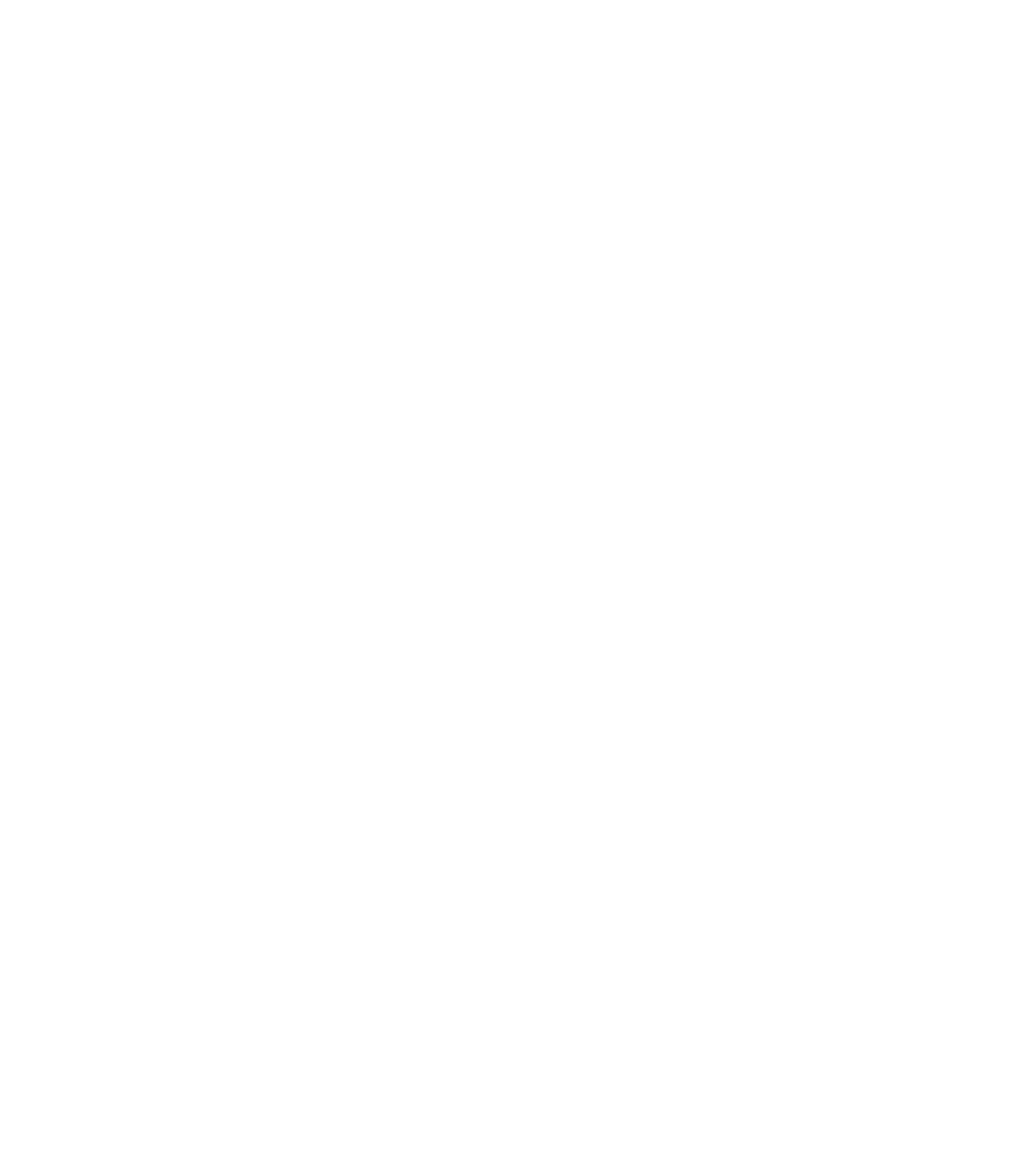
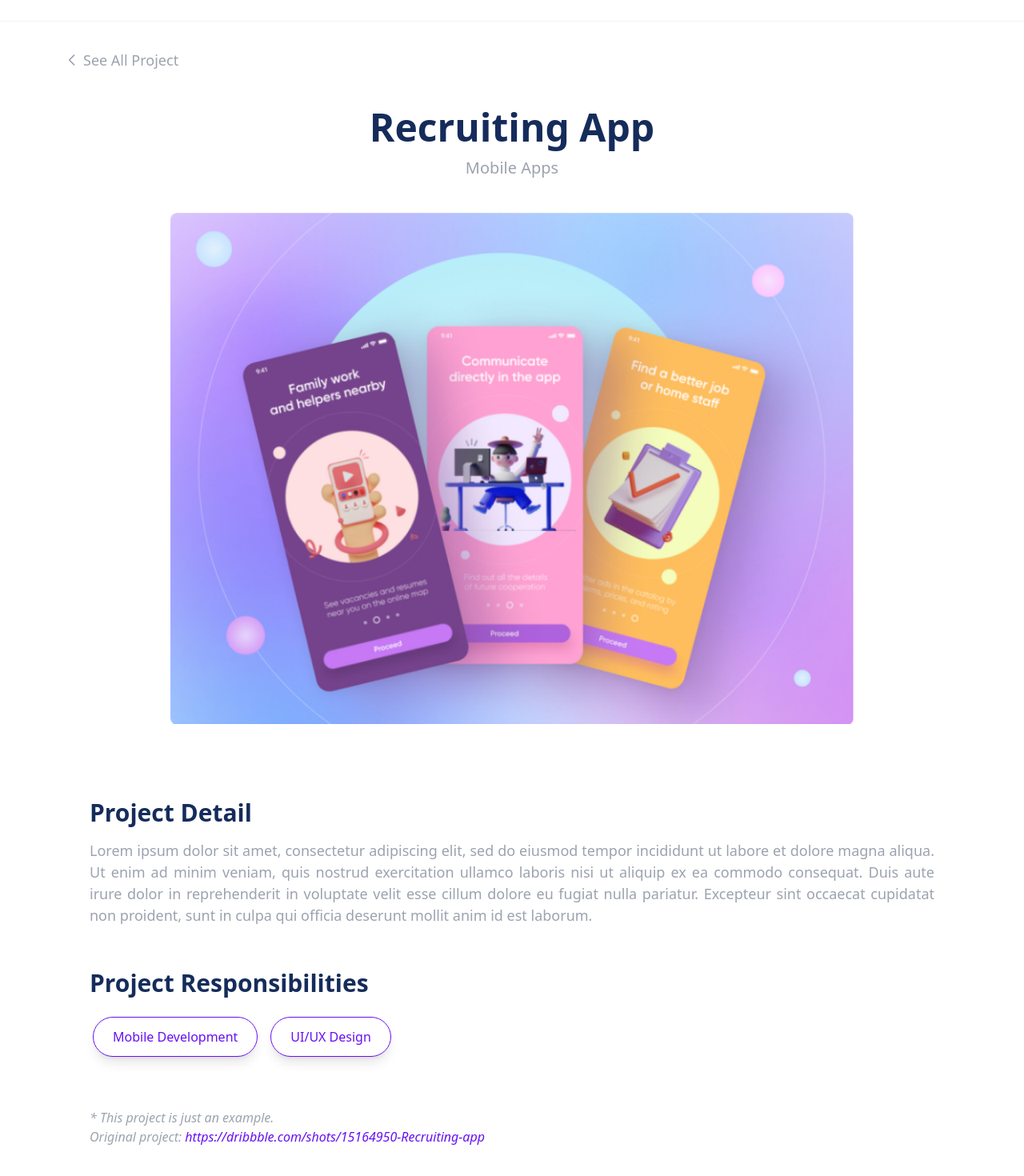
Before and after one commit to usman4222/Company-Portfolio, a React (Vite) app: page /project/asd1293uasdads1 in a window 1280 px wide. Before the commit this address had no page. Shown: the part 100-1570 px from the top of the page at 80% size. Before the commit the page ends 800 px from the top, so only its background shows below. Built offline with nearby package versions, Linux system fonts and the light colour scheme.

Commit message:
Add ProjectDetailPage

```diff
--- a/src/App.jsx
+++ b/src/App.jsx
@@ -2,6 +2,7 @@
 import { BrowserRouter, Route, Routes } from 'react-router-dom'
 import LandingPage from './pages/LandingPage'
 import DiscussProjectPage from './pages/DiscussProjectPage'
+import ProjectDetailPage from './pages/ProjectDetailPage'
 
 
 
@@ -11,6 +12,7 @@
       <Routes>
         <Route path='/' element={<LandingPage />} />
         <Route path='/discuss-project' element={<DiscussProjectPage />} />
+        <Route path='/project/:id' element={<ProjectDetailPage />} />
       </Routes>
     </BrowserRouter>
   )
--- /dev/null
+++ b/src/components/PortfolioDetail.jsx
@@ -0,0 +1,101 @@
+import React from 'react';
+import { motion } from 'framer-motion';
+import Button from '../elements/Button';
+import NotFound from '../assets/images/NotFound.png';
+import recruitingImage from '../assets/images/Recruiting.png';
+import streamImage from '../assets/images/Stream.png';
+import freelanceImage from '../assets/images/Freelance.png';
+import auraImage from '../assets/images/Aura.png';
+import surtidoImage from '../assets/images/Surtido.png';
+import managementImage from '../assets/images/ManagementApp.png';
+
+const images = {
+  '../assets/images/Recruiting.png': recruitingImage,
+  '../assets/images/Stream.png': streamImage,
+  '../assets/images/Freelance.png': freelanceImage,
+  '../assets/images/Aura.png': auraImage,
+  '../assets/images/Surtido.png': surtidoImage,
+  '../assets/images/ManagementApp.png': managementImage,
+};
+
+const PortfolioDetail = ({ data }) => {
+  if (data === null) {
+    return (
+      <section className="container mx-auto">
+        <motion.div initial={{ opacity: 0, y: 100 }} animate={{ opacity: 1, y: 0 }} transition={{ duration: 1 }}>
+          <div className="flex flex-col w-full justify-center">
+            <div className="flex w-full justify-center">
+              <img src={NotFound} alt="Not Found" className="sm:w-3/4 xl:w-5/12 mt-5" />
+            </div>
+            <h1 className="text-theme-blue text-2xl text-center mt-5">
+              Project Not Found
+            </h1>
+            <div className="flex justify-center">
+              <Button href="/project" type="link" className="flex w-30 h-10 px-5 mt-5 bg-theme-blue text-white items-center rounded transform transition duration-500 hover:bg-gray-900">
+                Go Back
+              </Button>
+            </div>
+          </div>
+        </motion.div>
+      </section>
+    );
+  }
+
+  return (
+    <section className="container mx-auto">
+      <motion.div initial={{ opacity: 0, y: 100 }} animate={{ opacity: 1, y: 0 }} transition={{ duration: 1 }}>
+        <Button type="link" href="/project" className="flex w-40 h-8 text-lg items-center ml-6 sm:ml-20 mt-8 font-light text-gray-400 hover:underline">
+          <svg className="w-5 h-5 text-gray-400 mr-1" xmlns="http://www.w3.org/2000/svg" fill="none" viewBox="0 0 24 24" stroke="currentColor">
+            <path strokeLinecap="round" strokeLinejoin="round" strokeWidth="2" d="M15 19l-7-7 7-7" />
+          </svg>
+          See All Project
+        </Button>
+      </motion.div>
+
+      {data.map((item) => (
+        <div className="flex flex-col mt-8 justify-center" key={item.id}>
+          <motion.div initial={{ opacity: 0, y: 200 }} animate={{ opacity: 1, y: 0 }} transition={{ duration: 1 }}>
+            <h1 className="text-5xl text-theme-blue text-center font-bold">{item.title}</h1>
+            <p className="font-light text-xl text-gray-400 text-center mb-10">{item.type}</p>
+          </motion.div>
+
+          <motion.div initial={{ opacity: 0, y: 300 }} animate={{ opacity: 1, y: 0 }} transition={{ duration: 1, delay: 0.3 }}>
+            <div className="flex justify-center xl:mb-6">
+              <img src={images[item.imageUrl]} alt="Project" className="flex w-4/5 sm:w-4/6" />
+            </div>
+          </motion.div>
+
+          <motion.div initial={{ opacity: 0, y: 100 }} animate={{ opacity: 1, y: 0 }} transition={{ duration: 1, delay: 0.6 }}>
+            <div className="flex flex-col mt-16 mb-12 mx-8 sm:mx-16 xl:mx-28">
+              <h1 className="text-3xl text-theme-blue font-bold mb-3">Project Detail</h1>
+              <p className="font-light text-lg text-gray-400 text-justify">
+                Lorem ipsum dolor sit amet, consectetur adipiscing elit, sed do eiusmod tempor incididunt ut labore et dolore magna aliqua. Ut enim ad minim veniam, quis nostrud exercitation ullamco laboris nisi ut aliquip ex ea commodo consequat. Duis aute irure dolor in reprehenderit in voluptate velit esse cillum dolore eu fugiat nulla pariatur. Excepteur sint occaecat cupidatat non proident, sunt in culpa qui officia deserunt mollit anim id est laborum.
+              </p>
+            </div>
+
+            <div className="flex flex-col mx-8 sm:mx-16 xl:mx-28">
+              <h1 className="text-3xl text-theme-blue font-bold mb-5">Project Responsibilities</h1>
+              <div className="flex flex-row ml-1">
+                {item.responsibility.map((responsibility) => (
+                  <div className="mr-4 px-6 py-3 text-theme-purple border border-theme-purple rounded-full shadow-lg" key={responsibility}>
+                    {responsibility}
+                  </div>
+                ))}
+              </div>
+            </div>
+
+            <p className="font-light italic text-gray-400 mt-16 mx-8 sm:mx-16 xl:mx-28">
+              * This project is just an example.
+              <br />
+              Original project:
+              {' '}
+              <Button type="link" href={item.credit} target="_blank" className="text-theme-purple" isExternal>{item.credit}</Button>
+            </p>
+          </motion.div>
+        </div>
+      ))}
+    </section>
+  );
+}
+
+export default PortfolioDetail;
--- /dev/null
+++ b/src/pages/ProjectDetailPage.jsx
@@ -0,0 +1,25 @@
+import React, { useEffect } from 'react';
+import { useParams } from 'react-router-dom';
+import Data from '../json/landingPage.json';
+import Header from '../components/Header';
+import Footer from '../components/Footer';
+import PortfolioDetail from '../components/PortfolioDetail';
+
+const ProjectDetailPage = () => {
+    const { id } = useParams();
+    const detailData = Data.portfolio.filter((item) => item.id === id);
+
+    useEffect(() => {
+        window.scrollTo(0, 0);
+    }, []);
+
+    return (
+        <>
+            <Header />
+            <PortfolioDetail data={detailData.length === 1 ? [detailData[0]] : null} />
+            <Footer />
+        </>
+    );
+}
+
+export default ProjectDetailPage;
```
